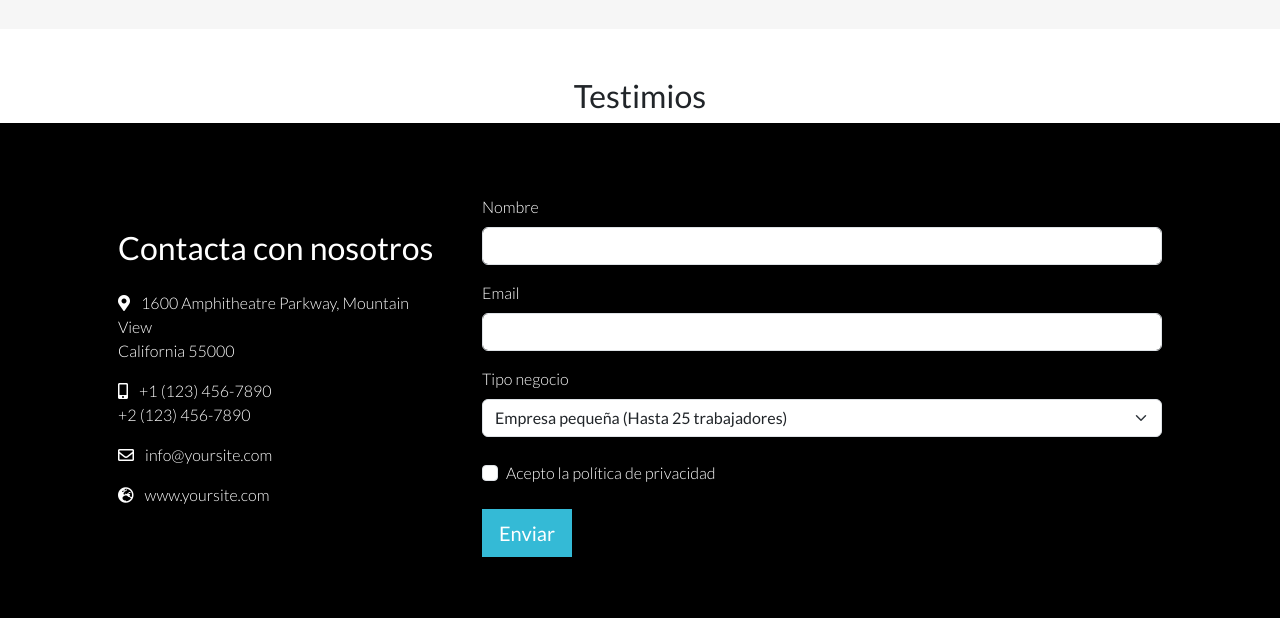
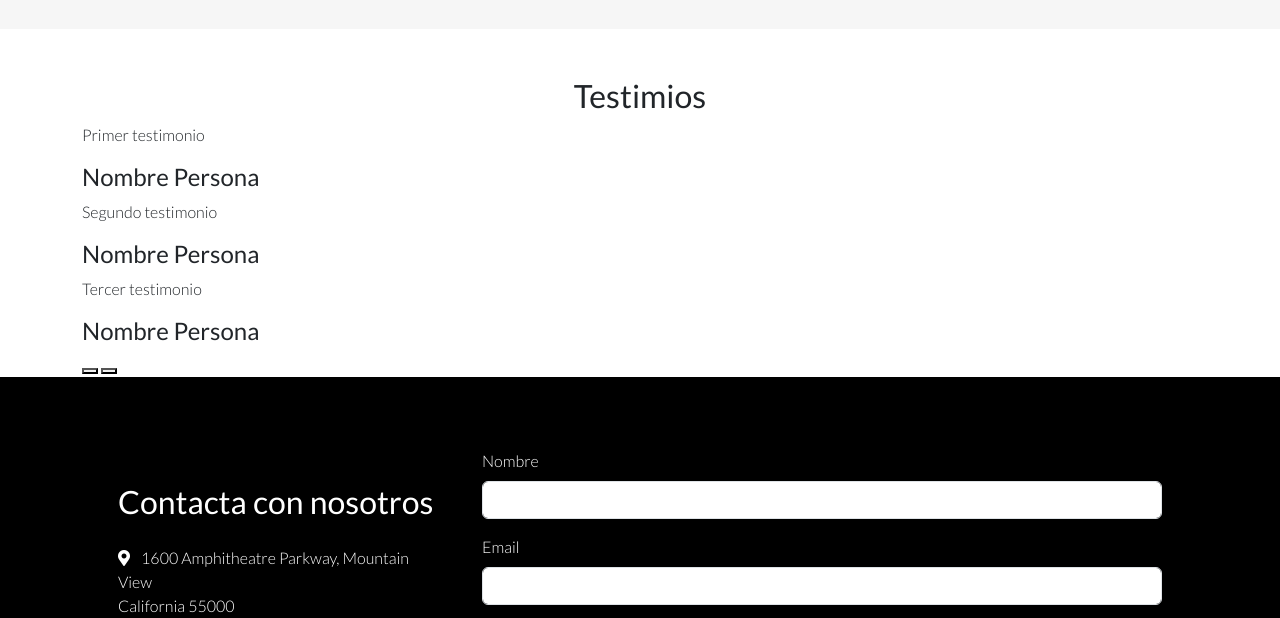
Before and after one commit to carlos-full-stack/agencia_seo, a website: page index.html in a window 1280 px wide. Shown: the part 3296-3914 px from the top of the page. Drawn offline with nearby package versions, Linux system fonts and the light colour scheme.

Commit message:
add slider html structure

```diff
--- a/index.html
+++ b/index.html
@@ -248,6 +248,22 @@
         <div class="pt-5 text-center">
             <h2>Testimios</h2>
         </div>
+        <div class="testiminials-slider">
+            <div class="testimonial active">
+                <p>Primer testimonio</p>
+                <h4>Nombre Persona</h4>
+            </div>
+            <div class="testimonial">
+                <p>Segundo testimonio</p>
+                <h4>Nombre Persona</h4>
+            </div>
+            <div class="testimonial">
+                <p>Tercer testimonio</p>
+                <h4>Nombre Persona</h4>
+            </div>
+            <button class="prev"></button>
+            <button class="next"></button>
+        </div>
     </div>
 
     <!-- Contenedor contacto -->
```
